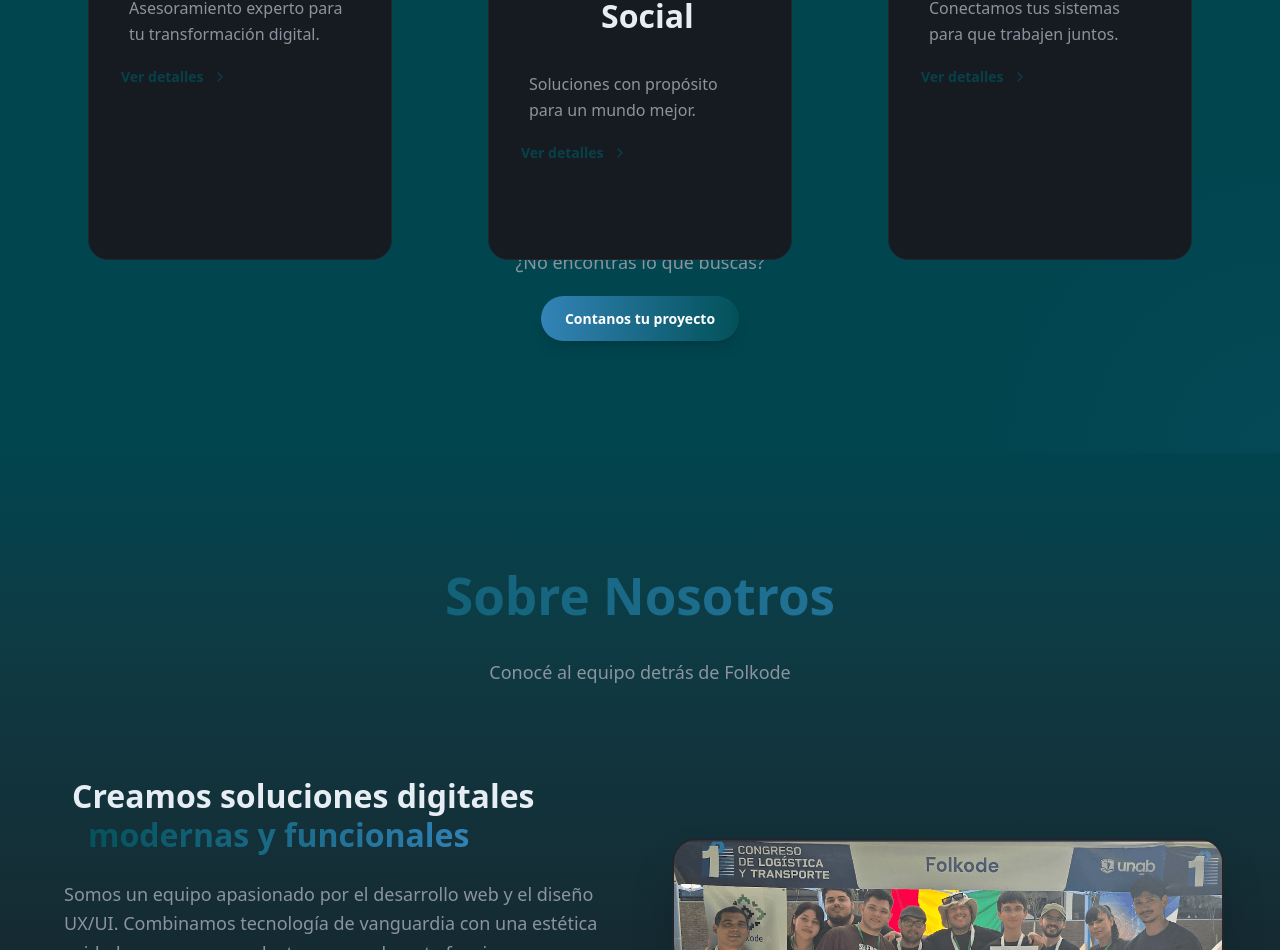
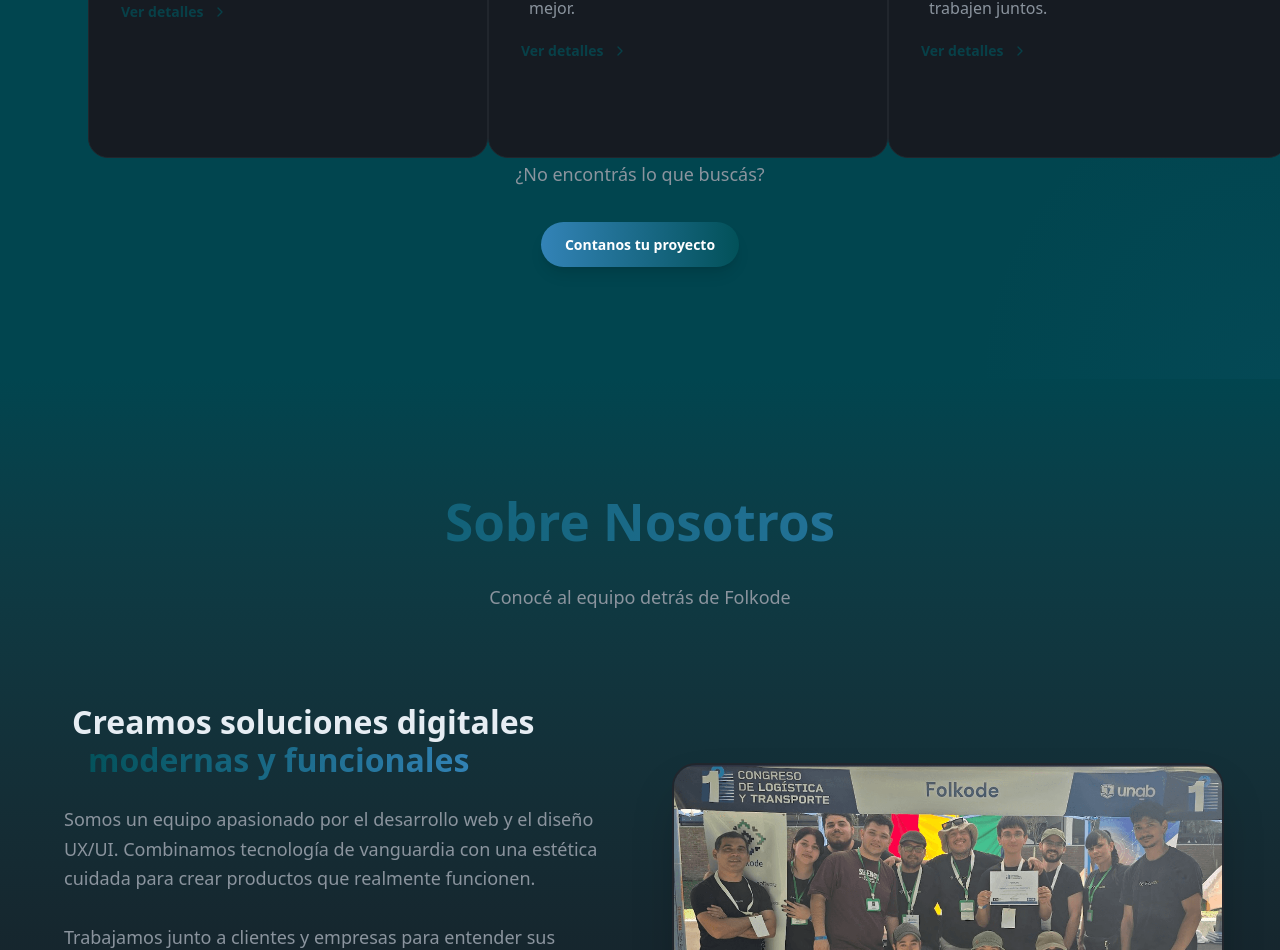
Before and after one commit to dgimenezdeveloper/folkode-webapp, a Next.js app: page / in a window 1280 px wide. Shown: the part 1857-2807 px from the top of the page. Built offline with nearby package versions, Linux system fonts and the light colour scheme.

Commit message:
Ajusta ancho de cards y tipografía en servicios para mejor visualización

```diff
--- a/src/components/sections/Services.tsx
+++ b/src/components/sections/Services.tsx
@@ -140,7 +140,7 @@ export default function Services() {
             >
               <motion.div
                 className={`
-                  card h-full cursor-pointer group
+                  card h-full cursor-pointer group w-[400px]
                   ${hoveredService === service.id ? 'border-[var(--color-accent)] shadow-xl' : ''}
                 `}
                 whileHover={{ y: -8 }}
@@ -157,7 +157,7 @@ export default function Services() {
                   `}>
                     <service.icon className="w-15 h-6 text-white" />
                   </div>
-                  <h3 className="text-xl md:text-2xl font-bold text-[var(--color-text-primary)] group-hover:text-[var(--color-primary)] transition-colors">
+                  <h3 className="text-lg md:text-xl font-bold text-[var(--color-text-primary)] group-hover:text-[var(--color-primary)] transition-colors">
                     {service.title}
                   </h3>
                 </div>
@@ -233,7 +233,7 @@ export default function Services() {
           transition={{ duration: 0.5, delay: 0.6 }}
           className="text-center mt-16"
         >
-          <p className="text-[var(--color-text-secondary)] mb-6 text-lg">
+          <p className="text-[var(--color-text-secondary)] mb-6 text-lg spacing">
             ¿No encontrás lo que buscás?
           </p>
           <motion.a
```
